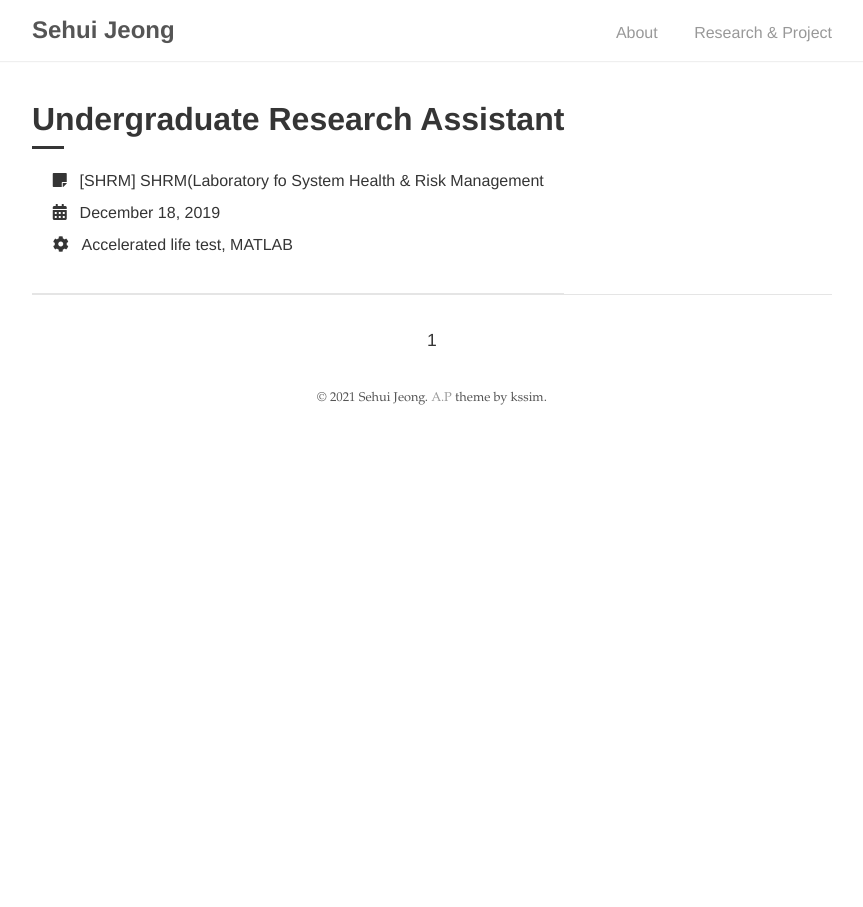
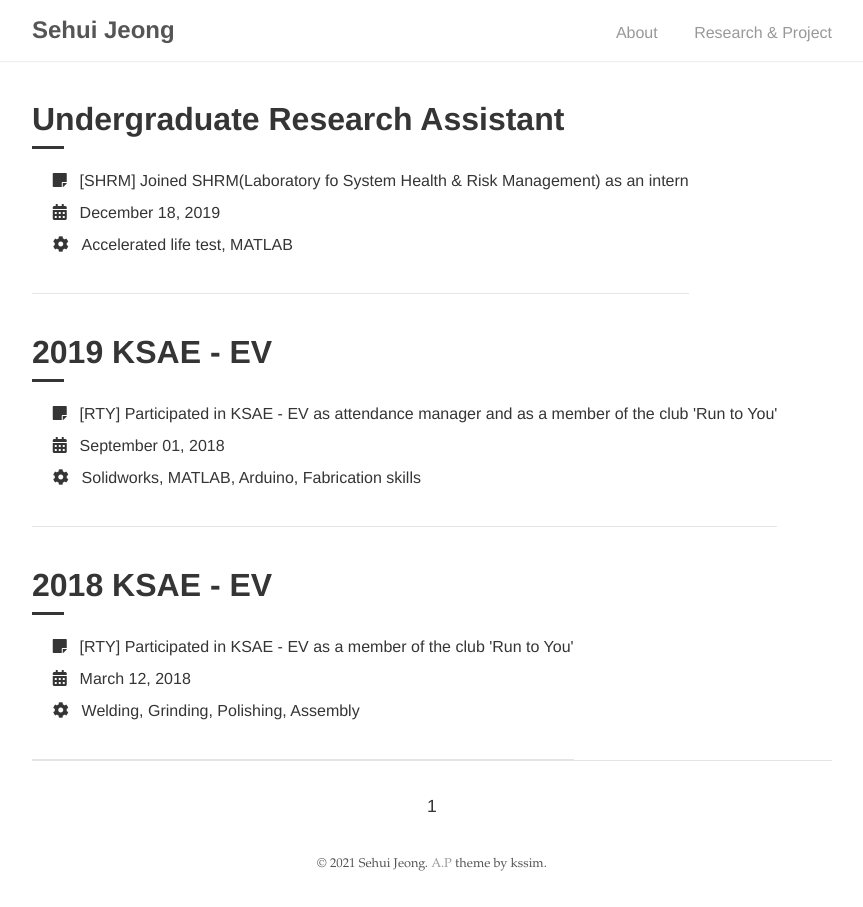
Before and after one commit to tpgml2612/CV, a Jekyll site: the page built from portfolio/index.html, in a window 1280 px wide. Shown: the whole page, without its empty margins (208-1071 px from the left). Built offline with Jekyll 4.4.1, drawn with Linux system fonts in a browser that asks for light colours; the list of posts is cut into pages by our own code.

Commit message:
add posts

```diff
--- /dev/null
+++ b/_posts/2018-03-12-rty.md
@@ -0,0 +1,21 @@
+---
+layout: post
+title:  "2018 KSAE - EV"
+info: "Participated in KSAE - EV as a member of the club 'Run to You'"
+tech: "Welding, Grinding, Polishing, Assembly"
+type: RTY
+---
+
+## Position
+#### Member of the frame team
+- As a new member, I acquired fabrication skills such as welding, grinding, soldering, and polishing.
+- I learned about various mechanical components like bolts & nuts, bearing, gears, rod ends visiting Machine Tools Trade Complex at Guro.
+- I understood the structure, significant components, and mechanisms of automotive.
+
+## Tech
+Fabrication skills: Arc welding, grinding, soldering, hammering, and polishing (with a grinder)
+
+## Duration
+2018/08/17 ~ 2018/08/19 (Competition)
+2018/03/12 ~ 2018/08/16 (Preparation)
+2018/08/20 ~ 2018/08/31 (Feedback)
--- /dev/null
+++ b/_posts/2018-09-01-rty.md
@@ -0,0 +1,28 @@
+---
+layout: post
+title:  "2019 KSAE - EV"
+info: "Participated in KSAE - EV as attendance manager and as a member of the club 'Run to You'"
+tech: "Solidworks, MATLAB, Arduino, Fabrication skills"
+type: RTY
+---
+
+## Position
+#### Member of the powertrain team
+- I designed differential gear & turnbuckle system using Solidworks to maximize range in chain tension considering manufacturability.
+- I designed a rear wishbone system and jig for welding
+- We considered various methods to measure the velocity of the car. (In conclusion, the most accurate way was to use GPS on a cell phone.)
+1) I tried to calculate the car's velocity with MATLAB using acceleration data acquired from a smartphone.
+2) We tried various Arduino components.
+#### Attendance Manager
+- I monitored attendance to help people management and production planning.
+
+## Tech
+Design: Solidworks
+Making speedometer: Arduino, MATLAB
+Fabrication skills: Arc welding, grinding, soldering, hammering, and polishing (with a grinder)
+
+## Duration
+2019/08/16 ~ 2019/08/18 (Competition)
+2018/09/01 ~ 2019/02/01 (Design)
+2019/02/01 ~ 2019/08/16 (Production)
+2018/08/17 ~ 2018/08/31 (Feedback)
--- a/_posts/2019-12-18-shrm.md
+++ b/_posts/2019-12-18-shrm.md
@@ -1,18 +1,18 @@
 ---
 layout: post
 title:  "Undergraduate Research Assistant"
-info: "SHRM(Laboratory fo System Health & Risk Management"
+info: "Joined SHRM(Laboratory fo System Health & Risk Management) as an intern"
 tech: "Accelerated life test, MATLAB"
 type: SHRM
 ---
 
 ## Project for reliability-based battery pack system analysis
-* Helped setting up and conducting accelerated life test of battery pack system
+* Helped setting up and conducting accelerated life test of the battery pack system
 * Processed raw data and searched for proper metamodel for pressure curve
 
 ## Tech
 Data processing: MATLAB
-Accelerated life test: Constant temperature constant humidity chamber, Thermocouple, Simple eletro-circuits
+Accelerated life test: Constant temperature constant humidity chamber, Thermocouple, Simple electro-circuits
 
 ## Duration
 2019/12/18 ~ 2020/03/13
```
Also changed, not shown: _posts/yyyy-mm-dd-title.md (added, +15 -0 lines).
